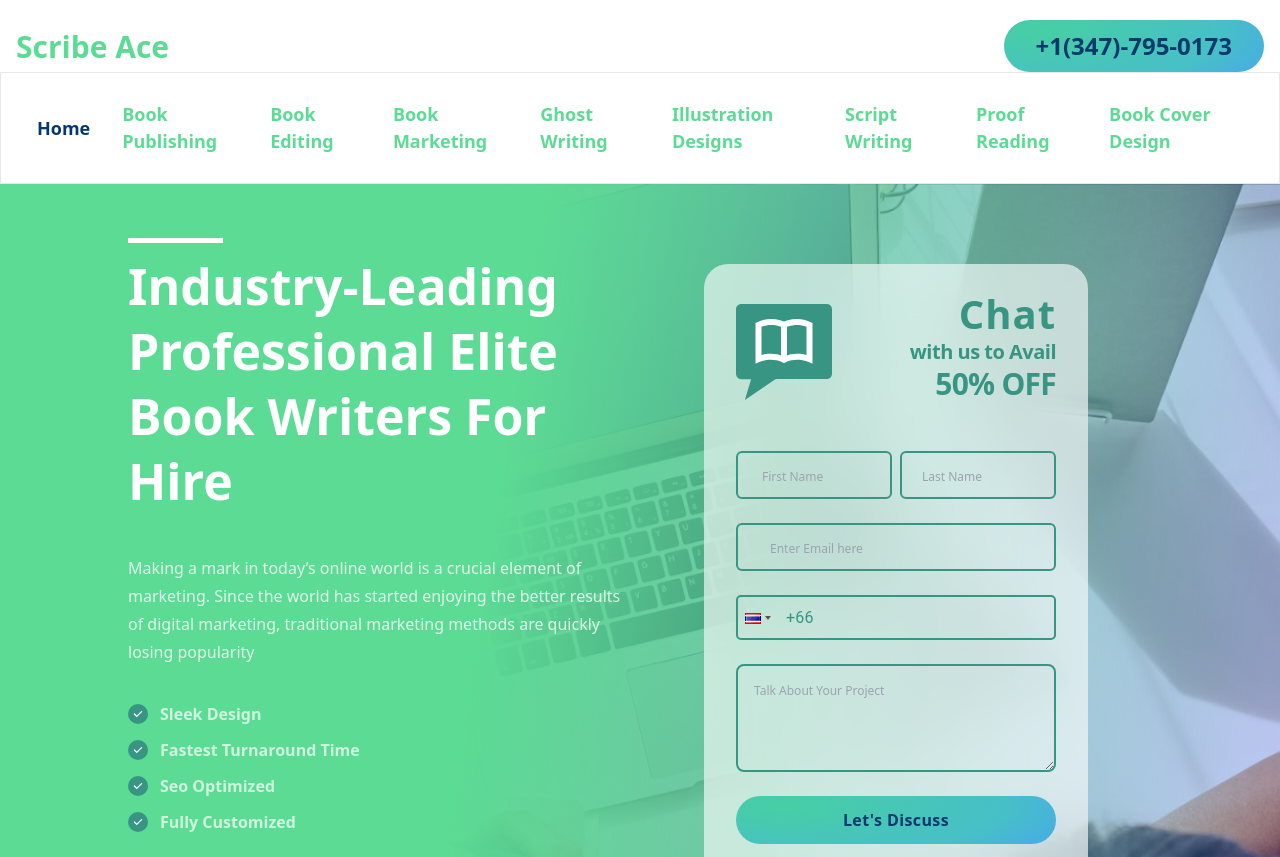
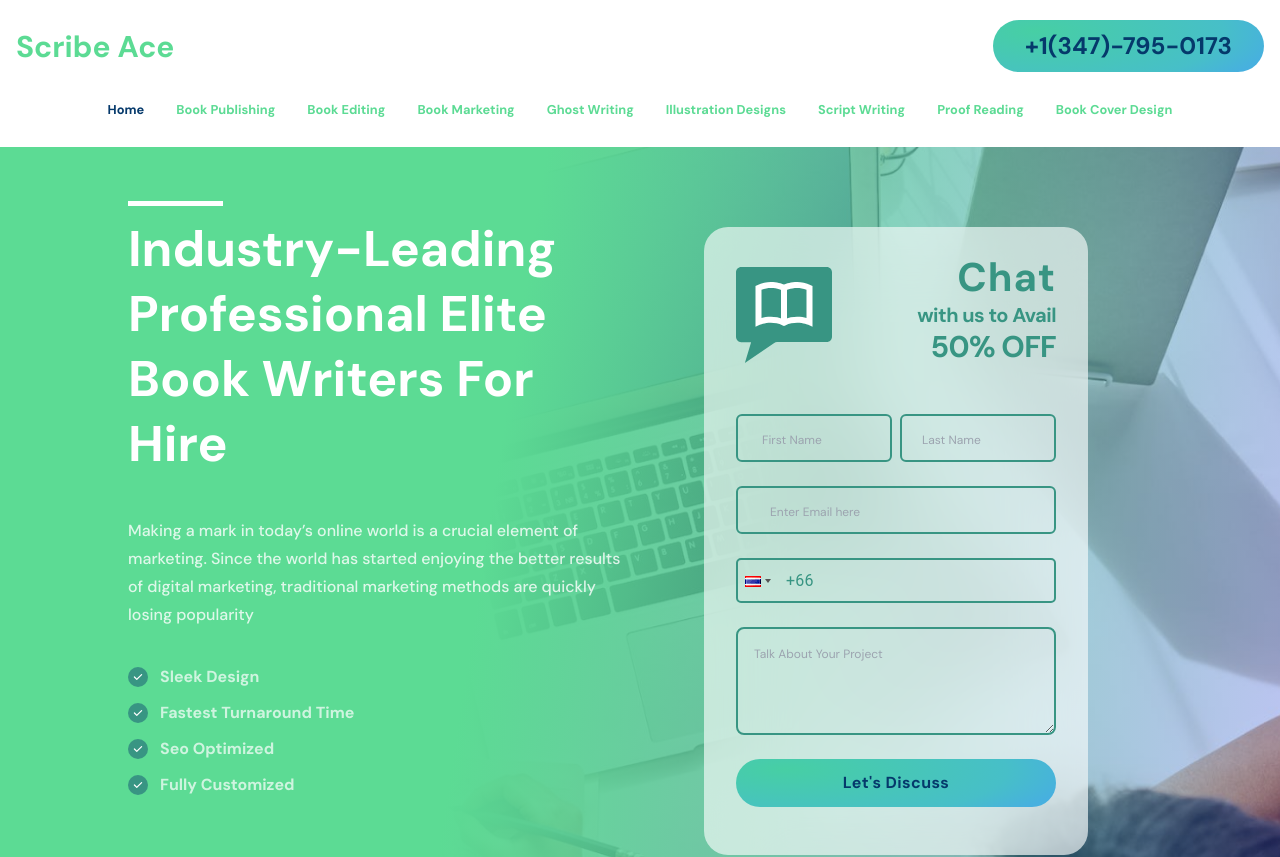
Before and after one commit to Saadi-Yip/scribe-ace, a Next.js app: page / in a window 1280 px wide. Shown: the top 857 px of the page. Built offline with nearby package versions, Linux system fonts and the light colour scheme.

Commit message:
add font family

```diff
--- a/components/global/header/index.tsx
+++ b/components/global/header/index.tsx
@@ -20,7 +20,7 @@ export default function Header() {
   }, []);
 
   const navList = (
-    <ul className="mb-4 mt-2 flex flex-col gap-2 lg:mb-0 lg:mt-0 lg:flex-row lg:items-center lg:gap-6">
+    <ul className="mb-4 mt-2 flex flex-col gap-2 lg:mb-0 lg:mt-0 lg:flex-row lg:items-center lg:gap-6 navigation">
       <Typography
         as="li"
         variant="small"
@@ -180,7 +180,7 @@ export default function Header() {
             </Link>
           </div>
         </div>
-        <Navbar className="home_nav mx-auto py-2 px-4 lg:px-8 lg:py-6 rounded-none">
+        <Navbar className="home_nav mx-auto py-2 px-4 lg:px-8 lg:py-6 rounded-none border-0">
           <div className="container mx-auto flex items-center justify-center text-blue-gray-900">
             <div className="hidden lg:block">{navList}</div>
 
--- a/pages/_app.tsx
+++ b/pages/_app.tsx
@@ -1,6 +1,17 @@
 import '@/styles/globals.css'
 import type { AppProps } from 'next/app'
+import { DM_Sans } from "next/font/google";
+const dmSans = DM_Sans({ subsets: ["latin"], weight: ["400", "500", "700"] });
 
 export default function App({ Component, pageProps }: AppProps) {
-  return <Component {...pageProps} />
+  return   <>
+  <style jsx global>
+    {`
+      html {
+        font-family: ${dmSans.style.fontFamily};
+      }
+    `}
+  </style>
+  <Component {...pageProps} />
+</>
 }
--- a/pages/index.tsx
+++ b/pages/index.tsx
@@ -10,6 +10,7 @@ import Blogs from "@/components/global/writing-blogs";
 import Portfolio from "@/components/global/portfolio";
 import Pricing from "@/components/global/pricing";
 import Footer from "@/components/global/footer";
+import Head from "next/head";
 
 //&& Blogs Props &&//
 const blogs_data = [
@@ -57,6 +58,10 @@ export default function Home() {
   ];
 
   return (
+    <>
+      <Head>
+        <title>Home</title>
+      </Head>
       <main>
         <Header />
         <Hero heading={heading} description={description} listing={listing} />
@@ -70,5 +75,6 @@ export default function Home() {
         <Testimonials />
         <Footer/>
       </main>
+    </>
   );
 }
--- a/styles/globals.css
+++ b/styles/globals.css
@@ -83,7 +83,9 @@
   .steps_sec .steps_row:nth-child(even) .number_row h6 {
     transform: translateX(-27px);
   }
-
+  .navigation a{
+    font-size: 1vw;
+  }
   @media screen and (max-width: 1245px) {
     .step_box {
       max-width: 41vw;
```
Lines whose indentation alone changed are shown as unchanged.
